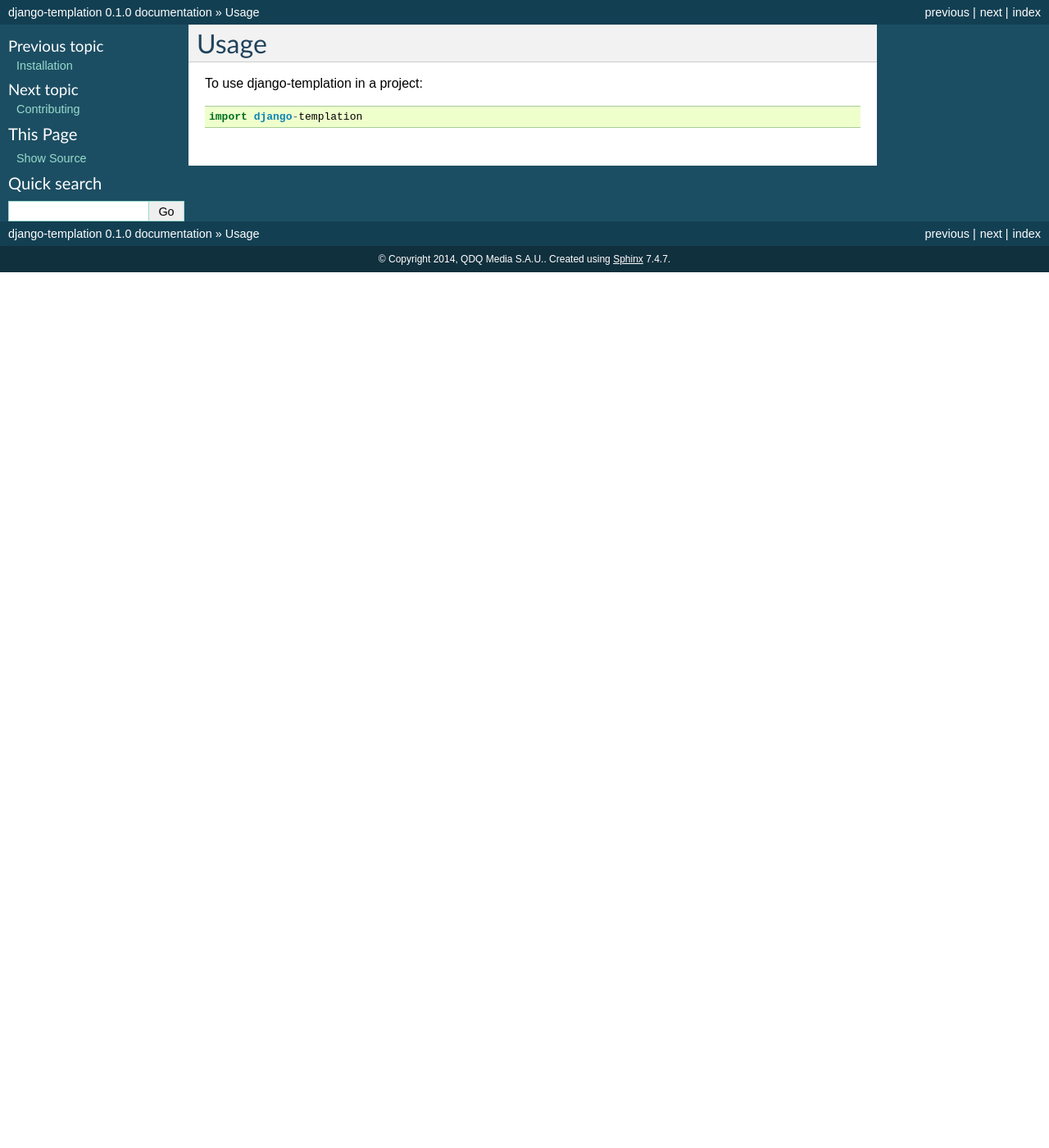
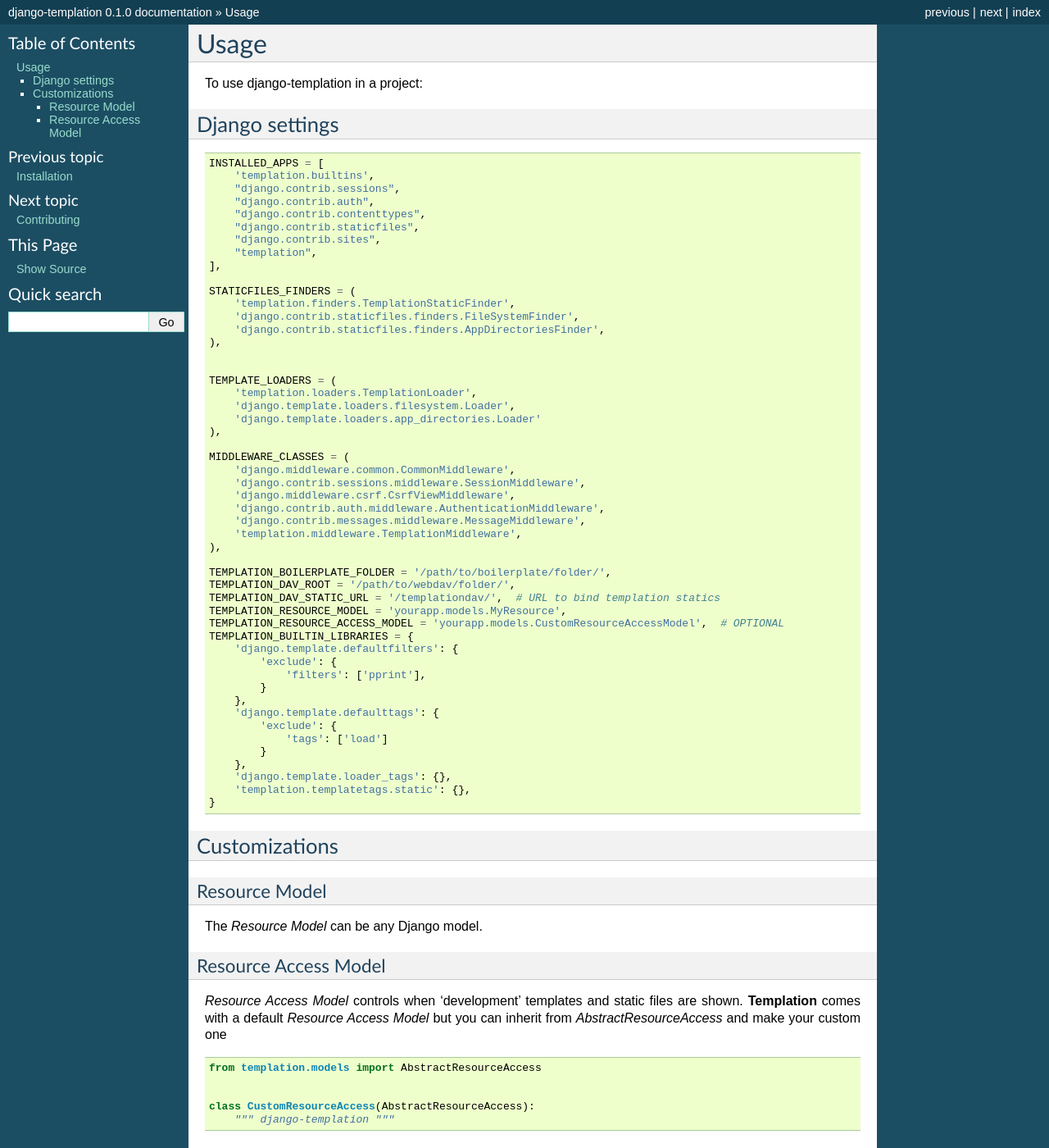
Before and after one commit to qdqmedia/django-templation, a Sphinx documentation site: the page built from docs/usage.rst, in a window 1280 px wide and 1400 px high. Shown: the whole window at 82% size. Built offline with Sphinx 7.4.7, drawn with Linux system fonts in a browser that asks for light colours.

Commit message:
Fixes english typo and adds some usage docs

```diff
--- a/docs/usage.rst
+++ b/docs/usage.rst
@@ -4,4 +4,87 @@
 
 To use django-templation in a project::
 
-    import django-templation
+
+Django settings
+------------------
+
+
+.. code-block :: python
+
+
+    INSTALLED_APPS = [
+        'templation.builtins',
+        "django.contrib.sessions",
+        "django.contrib.auth",
+        "django.contrib.contenttypes",
+        "django.contrib.staticfiles",
+        "django.contrib.sites",
+        "templation",
+    ],
+
+    STATICFILES_FINDERS = (
+        'templation.finders.TemplationStaticFinder',
+        'django.contrib.staticfiles.finders.FileSystemFinder',
+        'django.contrib.staticfiles.finders.AppDirectoriesFinder',
+    ),
+
+
+    TEMPLATE_LOADERS = (
+        'templation.loaders.TemplationLoader',
+        'django.template.loaders.filesystem.Loader',
+        'django.template.loaders.app_directories.Loader'
+    ),
+
+    MIDDLEWARE_CLASSES = (
+        'django.middleware.common.CommonMiddleware',
+        'django.contrib.sessions.middleware.SessionMiddleware',
+        'django.middleware.csrf.CsrfViewMiddleware',
+        'django.contrib.auth.middleware.AuthenticationMiddleware',
+        'django.contrib.messages.middleware.MessageMiddleware',
+        'templation.middleware.TemplationMiddleware',
+    ),
+
+    TEMPLATION_BOILERPLATE_FOLDER = '/path/to/boilerplate/folder/',
+    TEMPLATION_DAV_ROOT = '/path/to/webdav/folder/',
+    TEMPLATION_DAV_STATIC_URL = '/templationdav/',  # URL to bind templation statics
+    TEMPLATION_RESOURCE_MODEL = 'yourapp.models.MyResource',
+    TEMPLATION_RESOURCE_ACCESS_MODEL = 'yourapp.models.CustomResourceAccessModel',  # OPTIONAL
+    TEMPLATION_BUILTIN_LIBRARIES = {
+        'django.template.defaultfilters': {
+            'exclude': {
+                'filters': ['pprint'],
+            }
+        },
+        'django.template.defaulttags': {
+            'exclude': {
+                'tags': ['load']
+            }
+        },
+        'django.template.loader_tags': {},
+        'templation.templatetags.static': {},
+    }
+
+
+Customizations
+------------------
+
+Resource Model
++++++++++++++++++++
+
+The *Resource Model* can be any Django model.
+
+
+Resource Access Model
++++++++++++++++++++
+
+*Resource Access Model* controls when 'development' templates and static files are shown.
+**Templation** comes with a default *Resource Access Model* but you can inherit from `AbstractResourceAccess`
+and make your custom one
+
+.. code-block :: python
+
+    from templation.models import AbstractResourceAccess
+
+
+    class CustomResourceAccess(AbstractResourceAccess):
+        """ django-templation """
--- a/runtests.py
+++ b/runtests.py
@@ -63,7 +63,7 @@
         TEMPLATION_DAV_ROOT='/tmp/dav/',
         TEMPLATION_DAV_STATIC_URL='/templationdav/',
         TEMPLATION_RESOURCE_MODEL='tests.models.MyResource',
-        TEMPLATION_BUILTIN_LIBRARYS={
+        TEMPLATION_BUILTIN_LIBRARIES={
             'django.template.defaultfilters': {
                 'exclude': {
                     'filters': ['pprint'],
```
Also changed, not shown: 1 other file.
